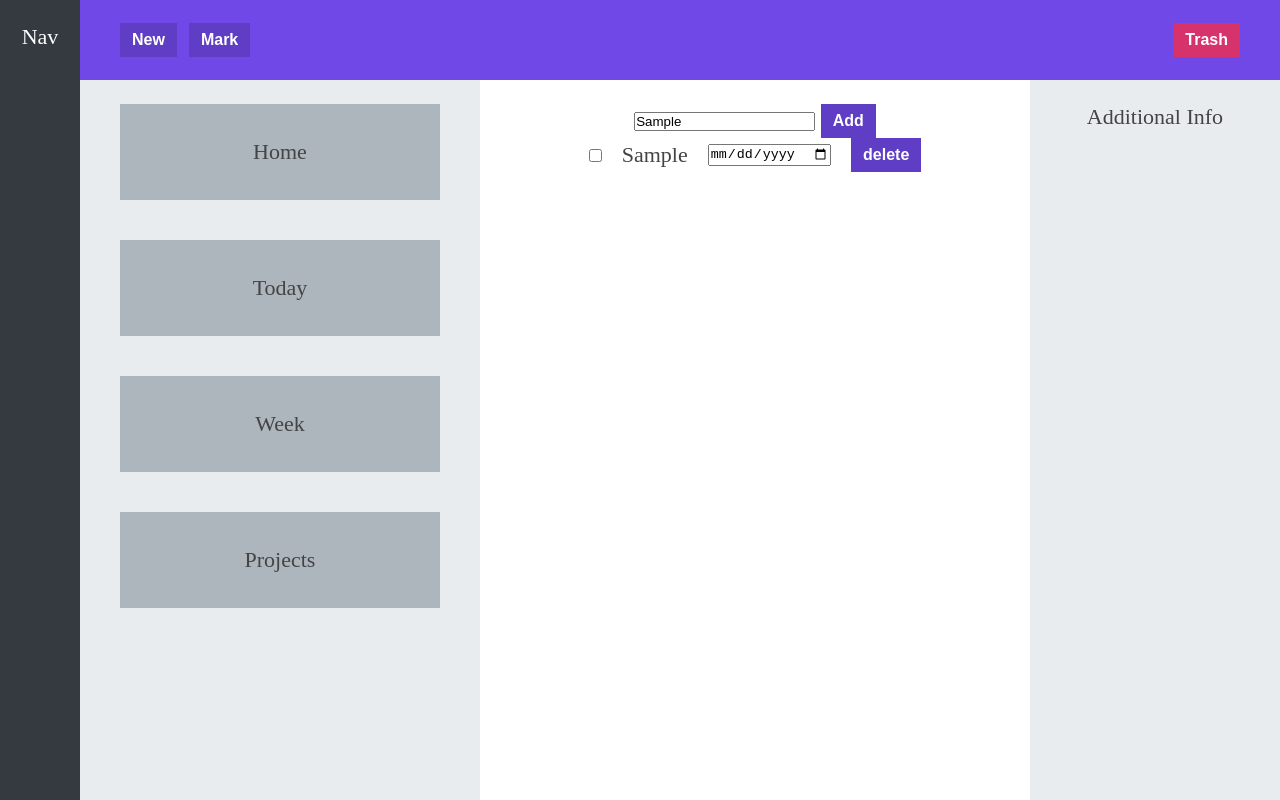
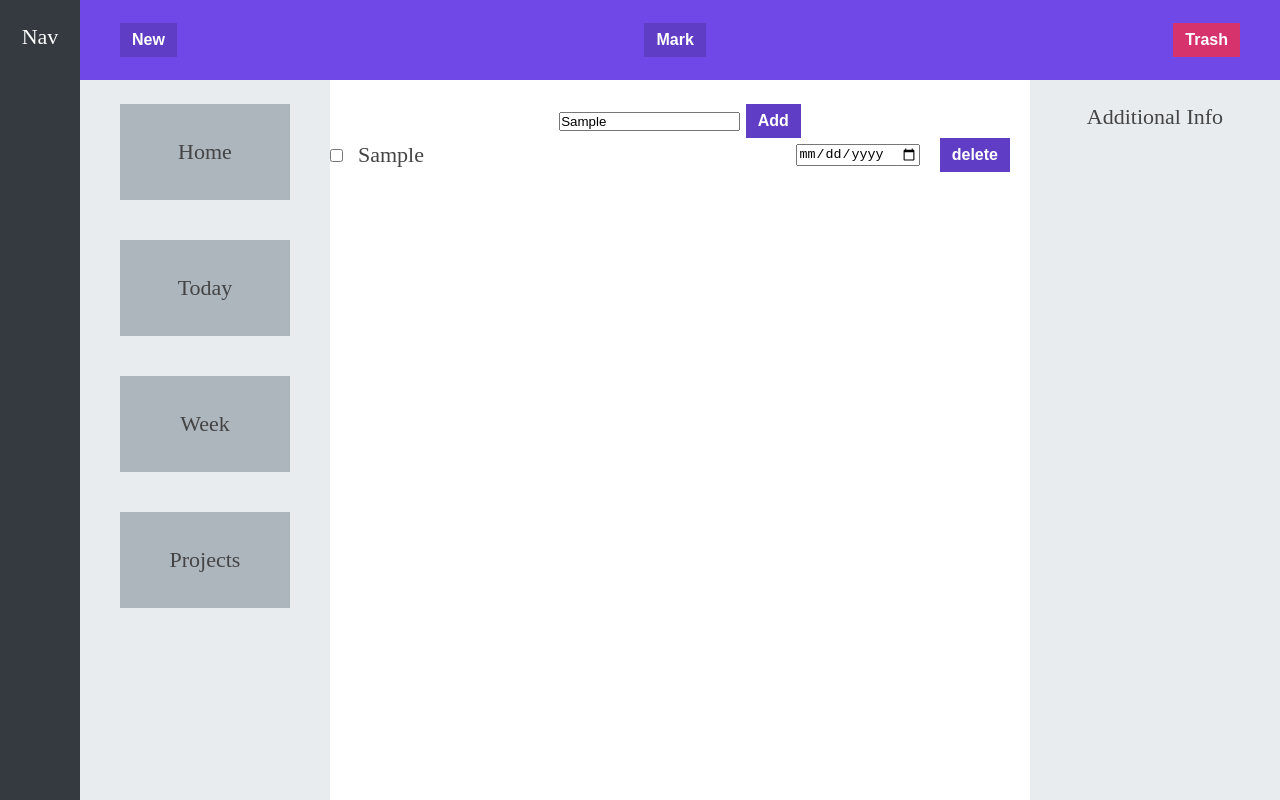
Before and after one commit to talipakcelik/todo-list, a website built with webpack: page src/temp.html in a window 1280 px wide. Both pictures are taken after typing "Sample" into the empty fields and a click on the button "Add". Built offline with nearby package versions, Linux system fonts and the light colour scheme.

Commit message:
Style: updates related to styling main component

```diff
--- a/src/style.css
+++ b/src/style.css
@@ -23,6 +23,7 @@ menu {
   align-items: center;
   gap: 1.2rem;
   padding: 0 4rem;
+  justify-content: space-between;
 }
 
 section {
@@ -40,7 +41,7 @@ aside {
 
 body {
   display: grid;
-  grid-template-columns: 8rem 40rem 1fr 25rem;
+  grid-template-columns: 8rem 25rem 1fr 25rem;
   grid-template-rows: 8rem 1fr;
   height: 100vh;
   text-align: center; /* inherited */
@@ -67,7 +68,7 @@ button {
 
 .trash {
   background-color: #d6336c;
-  margin-left: auto;
+  /* margin-left: auto; */
 }
 
 .sidebar {
@@ -80,14 +81,34 @@ button {
 }
 
 .task-list {
-  display: flex;
-  flex-direction: column;
-  align-items: center;
+  /* display: flex; */
+  /* flex-direction: column; */
+  /* align-items: center; */
 }
 
 .task-container {
   display: flex;
-  flex-direction: row;
-  gap: 2rem;
+  /* flex-direction: row; */
+  /* gap: 5rem; */
   align-items: center;
+  width: 100%;
+  justify-content: center;
 }
+
+.delete {
+  /* margin-left: auto; */
+  margin-right: 2rem;
+}
+
+.date {
+  margin-left: auto;
+  margin-right: 2rem;
+}
+
+p {
+  margin-left: 1.5rem;
+}
+
+.check {
+  margin-left: 2rem;
+}
```
